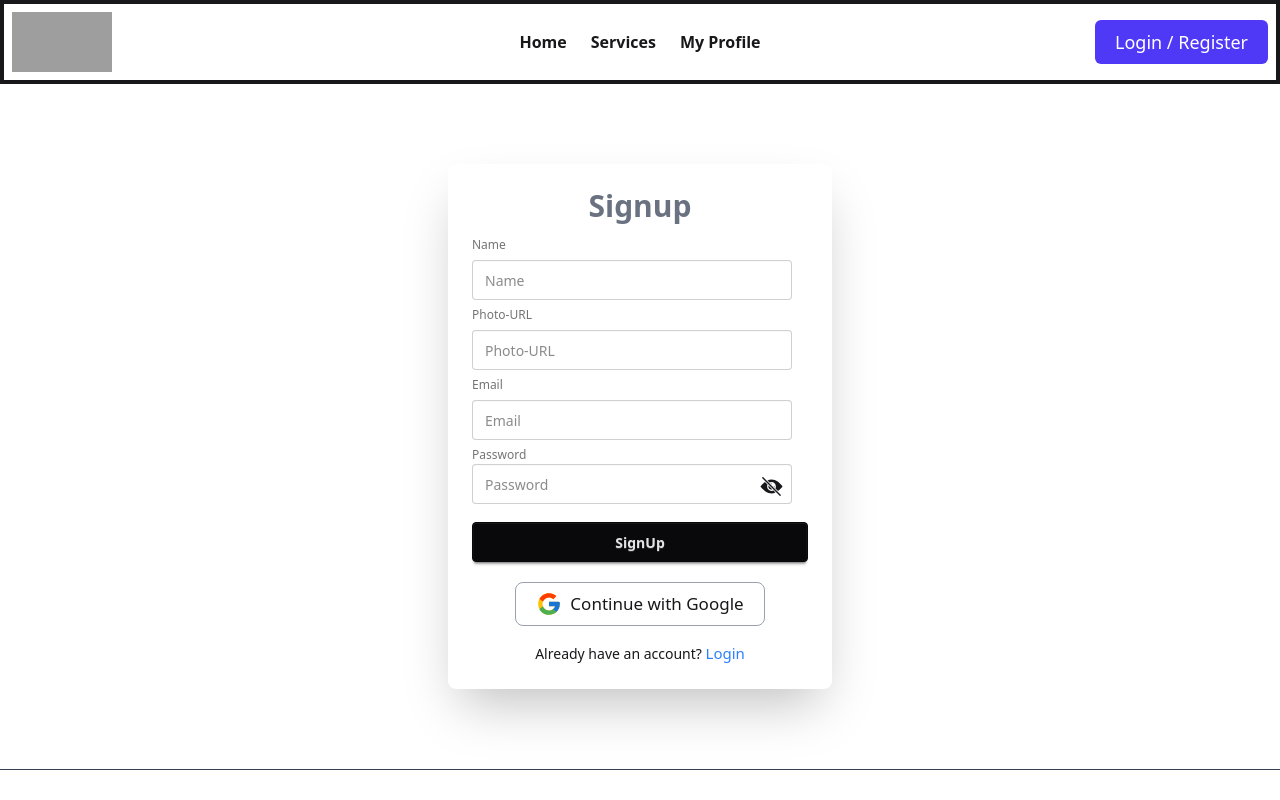
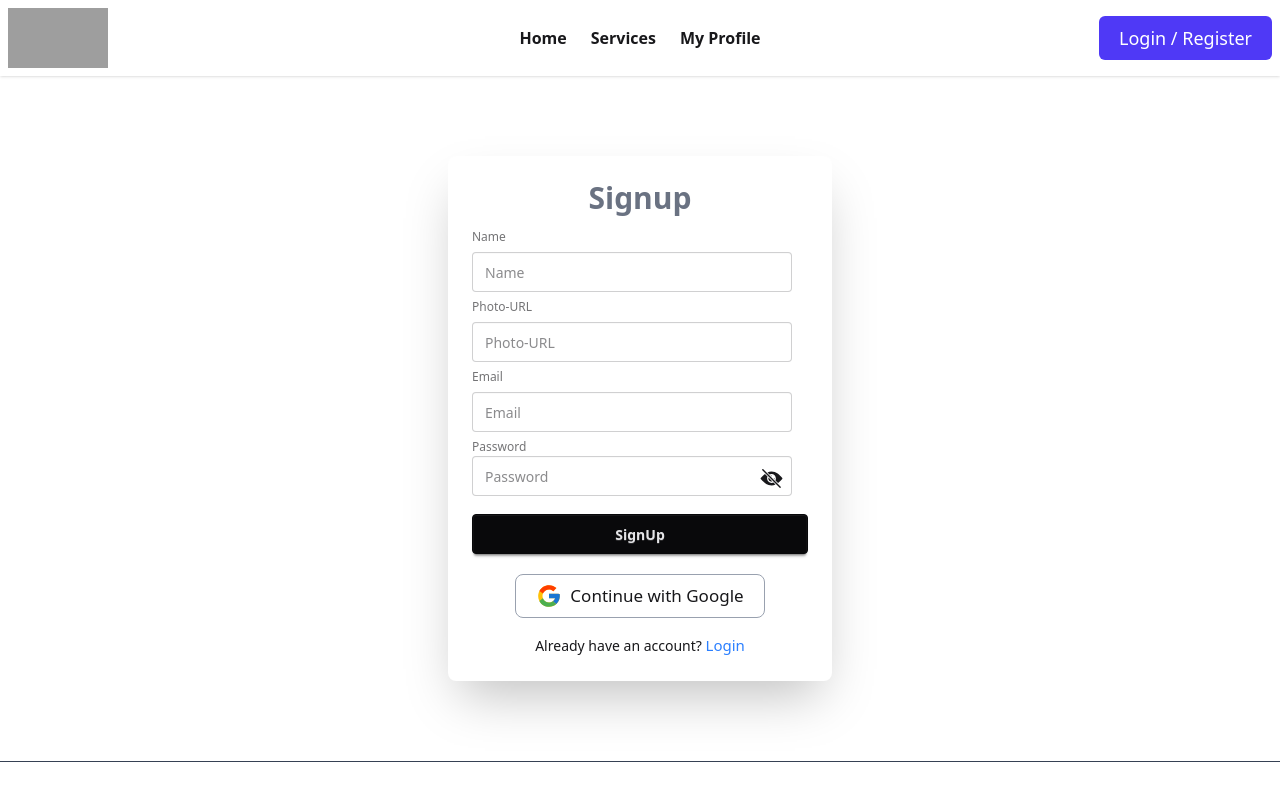
Before and after one commit to rasel701/Pet-care-winter, a React (Vite) app: page /register in a window 1280 px wide. Shown: the top 800 px of the page. Built offline with nearby package versions, Linux system fonts and the light colour scheme; no server answers; grey boxes are pictures that could not be loaded.

Commit message:
Navber border cline

```diff
--- a/src/Components/Navber.jsx
+++ b/src/Components/Navber.jsx
@@ -33,7 +33,7 @@ const Navber = () => {
   );
 
   return (
-    <div className=" border-4 w-full">
+    <div className="">
       <div className="navbar bg-base-100 shadow-sm">
         <div className="navbar-start">
           <div className="dropdown">
@@ -56,7 +56,7 @@ const Navber = () => {
             </div>
             <ul
               tabIndex="-1"
-              className="menu z-10 menu-sm dropdown-content bg-base-100 rounded-box z-1 mt-3 w-52 p-2 shadow text-[16px] font-semibold"
+              className="menu z-10 menu-sm dropdown-content bg-base-100 rounded-box  mt-3 w-52 p-2 shadow text-[16px] font-semibold"
             >
               {links}
             </ul>
```
